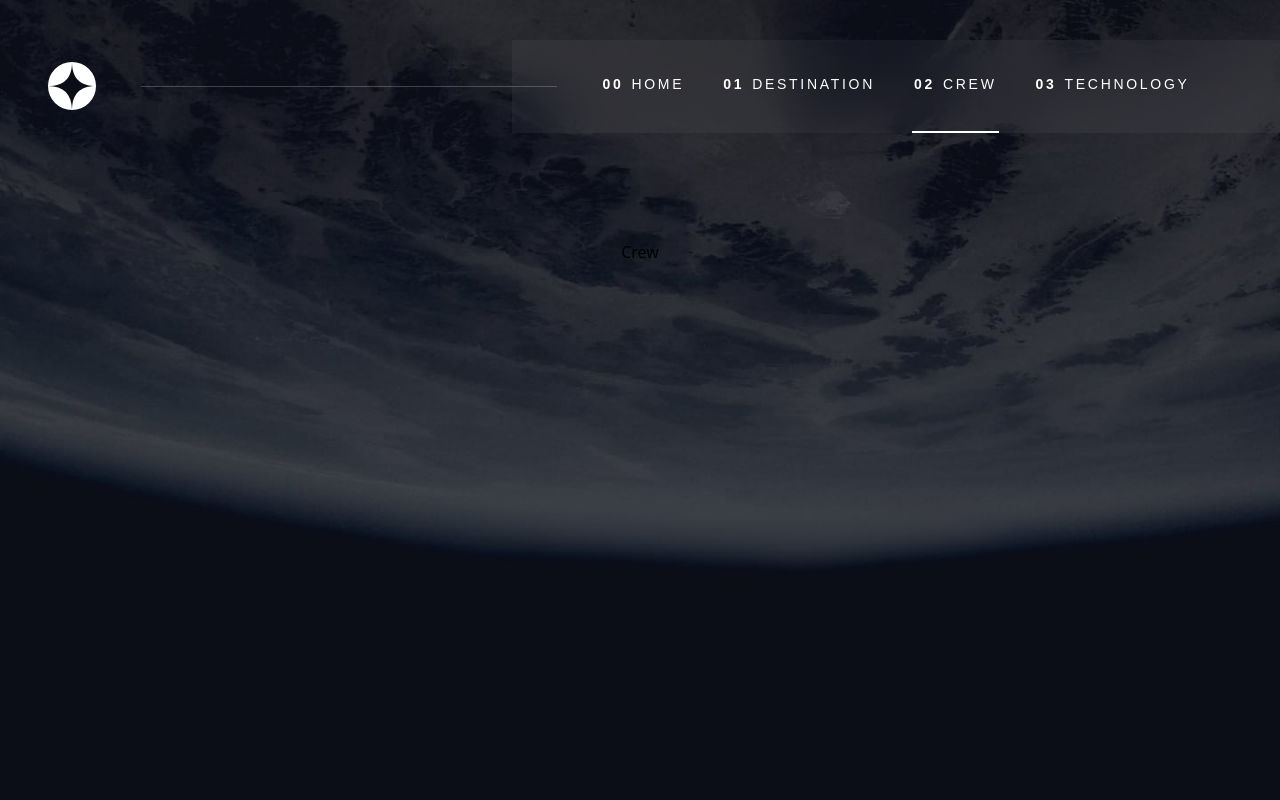
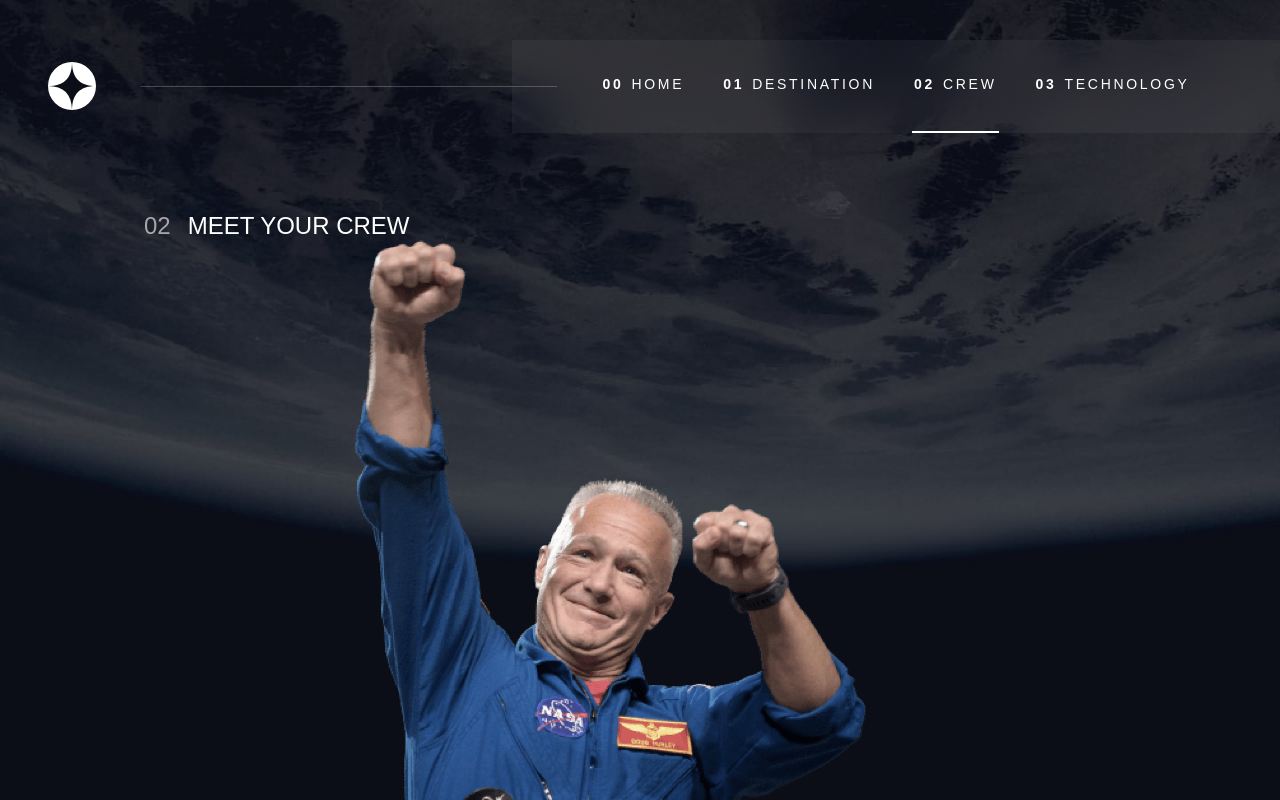
Before and after one commit to heckspoiler/space-travel, a Next.js app: page /Crew in a window 1280 px wide. Shown: the top 800 px of the page. Built offline with nearby package versions, Linux system fonts and the light colour scheme.

Commit message:
adding member crew section

```diff
--- a/components/Header.js
+++ b/components/Header.js
@@ -26,9 +26,7 @@ function Header() {
                 : style.navlink
             }
           >
-            <Link href={link.href}>
-              <span>{link.name}</span>
-            </Link>
+            <Link href={link.href}>{link.name}</Link>
           </ul>
         ))}
       </nav>
--- a/pages/Crew.js
+++ b/pages/Crew.js
@@ -3,12 +3,68 @@ import style from "../styles/Crew.module.css";
 import Header from "../components/Header";
 import MainSectionContainer from "../components/mainSectionContainer";
 
+const members = [
+  {
+    role: "commander",
+    name: "Doug Hurley",
+    image: "/assets/crew/image-douglas-hurley.png",
+    description:
+      "Douglas Gerald Hurley is an American engineer, former Marine Corps pilot and former NASA astronaut. He launched into space for the third time as commander of Crew Dragon Demo-2.",
+  },
+
+  {
+    role: "Mission Specialist",
+    name: "mark shuttleworth",
+    image: "/assets/crew/image-mark-shuttleworth.png",
+    description:
+      "Mark Richard Shuttleworth is the founder and CEO of Canonical, the company behind the Linux-based Ubuntu operating system. Shuttleworth became the first South African to travel to space as a space tourist.",
+  },
+
+  {
+    role: "pilot",
+    name: "Victor Glover",
+    image: "/assets/crew/image-victor-glover.png",
+    description:
+      "Pilot on the first operational flight of the SpaceX Crew Dragon to the International Space Station. Glover is a commander in the U.S. Navy where he pilots an F/A-18.He was a crew member of Expedition 64, and served as a station systems flight engineer. ",
+  },
+
+  {
+    role: "flight engineer",
+    name: "anousheh ansari",
+    image: "/assets/crew/image-anousheh-ansari.png",
+    description:
+      "Anousheh Ansari is an Iranian American engineer and co-founder of Prodea Systems. Ansari was the fourth self-funded space tourist, the first self-funded woman to fly to the ISS, and the first Iranian in space. ",
+  },
+];
+
 function Crew() {
+  const [selectedMember, setSelectedMember] = useState(members[0]);
+  const [selectedIndex, setSelectedIndex] = useState(0);
+
+  const handleMemberClick = (member, index) => {
+    setSelectedMember(member);
+    setSelectedIndex(index);
+  };
   return (
     <div className={style.container}>
       <Header />
       <MainSectionContainer>
-        <h2>Crew</h2>
+        <h2 className={style.sectionTitle}>Meet your crew</h2>
+        <section className={style.sectionLeft}>
+          <ul>
+            {members.map((member, index) => (
+              <li
+                key={index}
+                className={index === selectedIndex ? style.active : ""}
+                onClick={() => handleMemberClick(member, index)}
+              >
+                <img src={member.image} alt={member.name} />
+              </li>
+            ))}
+          </ul>
+        </section>
+
+        <section className={style.sectionRight}></section>
       </MainSectionContainer>
     </div>
   );
--- a/styles/Crew.module.css
+++ b/styles/Crew.module.css
@@ -6,3 +6,22 @@
       background-repeat: no-repeat;
 
 }
+
+.sectionTitle {
+      color: white;
+      text-transform: uppercase;
+      font-family: "Barlow Condensed", sans-serif;
+      font-size: 24px;
+      position: absolute;
+      margin-top: 13rem;
+      margin-left: calc(5rem + 5vw);
+      opacity: 1;
+      left: 0;
+      top: 0;
+}
+
+.sectionTitle::before {
+      content: "02";
+      margin-right: 17px;
+      opacity: 0.6;
+}
--- a/styles/Destination.module.css
+++ b/styles/Destination.module.css
@@ -15,7 +15,7 @@
       position: absolute;
       margin-top: 13rem;
       margin-left: calc(5rem + 5vw);
-      opacity: 0.7;
+      opacity: 1;
       left: 0;
       top: 0;
 }
@@ -23,7 +23,7 @@
 .sectionTitle::before {
       content: "01";
       margin-right: 17px;
-      opacity: 0.4;
+      opacity: 0.6;
 }
 
 .sectionLeft,
```
